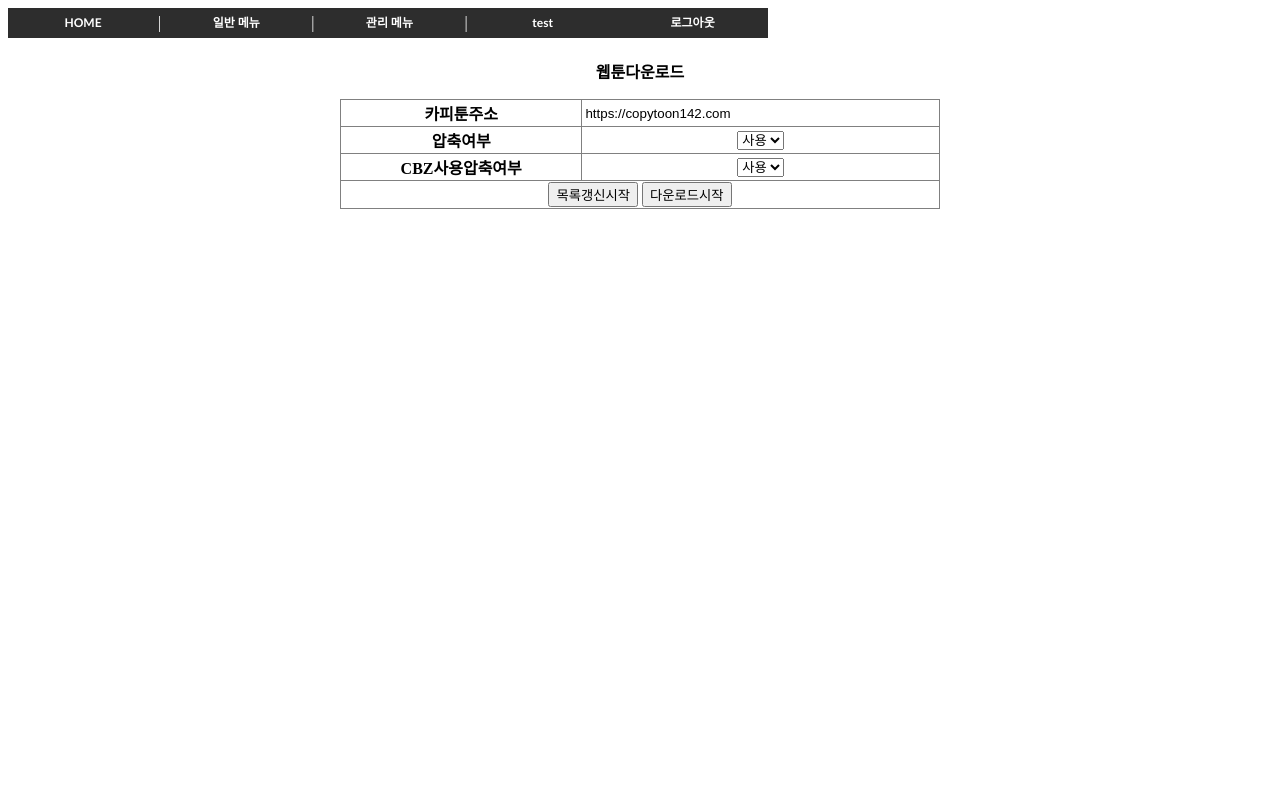
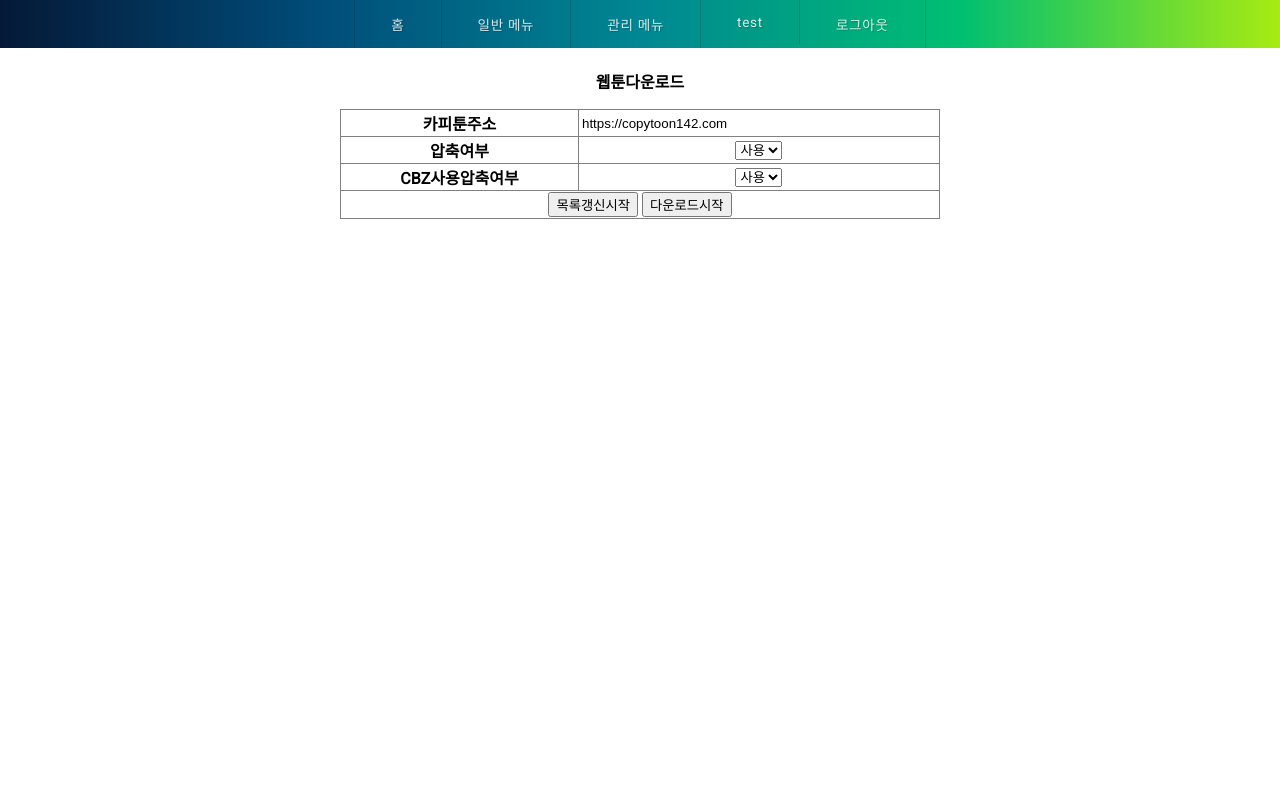
Before and after one commit to k45734/flask_web, a Flask app: page /webtoon/ in a window 1280 px wide. Run offline with Flask 2, Linux system fonts and the light colour scheme; a user stored in the database is signed in.

Commit message:
Update base.html

```diff
--- a/templates/base.html
+++ b/templates/base.html
@@ -4,112 +4,129 @@
 <meta charset="utf-8">
 <meta name="viewport" content="width=device-width, initial-scale=1.0">
 <style type="text/css">
+@import url('https://fonts.googleapis.com/css?family=Roboto');
+/*body 초기화*/
+body {
+  margin: 0;
+  padding: 0;
+  font-family: "Roboto", serif;
+  display: flex;
+  flex-flow: column nowrap;
+  justify-content: center;
+  align-items: center;
+  overflow-x: hidden;
+}
 
+h1 {
+  margin: 2em 0 1.5em 0;
+}
 
-    #topMenu {
-            height: 30px;  /* 메인 메뉴의 높이 */
-            width: 850px;  /* 메인 메뉴의 넓이 */
+nav {
+  width: 100%;
+  display: flex;
+  position: relative;
+  justify-content: center;
+  background: linear-gradient(90deg, #051937, #004d7a, #008793, #00bf72, #a8eb12);
 }
-    #topMenu ul {           /* 메인 메뉴 안의 ul을 설정함: 상위메뉴의 ul+하위 메뉴의 ul */
-        list-style-type: none;  /* 메인 메뉴 안의 ul 내부의 목록 표시를 없애줌 */
-        margin: 0px;            /* 메인 메뉴 안의 ul의 margin을 없앰 */
-        padding: 0px;           /* 메인 메뉴 안의 ul의 padding을 없앰 */
+
+ul, li {
+  margin: 0;
+  padding: 0;
+  list-style: none;
 }
-    #topMenu ul li {            /* 메인 메뉴 안에 ul 태그 안에 있는 li 태그의 스타일 적용(상위/하위메뉴 모두) */
-        color: white;               /* 글씨 색을 흰색으로 설정 */
-        background-color: #2d2d2d;  /* 배경 색을 RGB(2D2D2D)로 설정 */
-        float: left;                /* 왼쪽으로 나열되도록 설정 */
-        line-height: 30px;          /* 텍스트 한 줄의 높이를 30px로 설정 */
-        vertical-align: middle;     /* 세로 정렬을 가운데로 설정 */
-        text-align: center;         /* 텍스트를 가운데로 정렬 */
-        position: relative;         /* 해당 li 태그 내부의 top/left 포지션 초기화 */
+
+#main-menu > li {
+  float: left;
+  position: relative;
 }
-    .menuLink, .submenuLink {           /* 상위 메뉴와 하위 메뉴의 a 태그에 공통으로 설정할 스타일 */
-        text-decoration:none;               /* a 태그의 꾸밈 효과 제거 */
-        display: block;                     /* a 태그의 클릭 범위를 넓힘 */
-        width: 150px;                       /* 기본 넓이를 150px로 설정 */
-        font-size: 12px;                    /* 폰트 사이즈를 12px로 설정 */
-        font-weight: bold;                  /* 폰트를 굵게 설정 */
-        font-family: "Trebuchet MS", Dotum; /* 기본 폰트를 영어/한글 순서대로 설정 */
+
+#main-menu > li > a {
+  font-size: 0.85rem;
+  color: rgba(255,255,255,0.85);
+  text-align: center;
+  text-decoration: none;
+  letter-spacing: 0.05em;
+  display: block;
+  padding: 14px 36px;
+  border-right: 1px solid rgba(0,0,0,0.15);
+  text-shadow: 1px 1px 1px rgba(0,0,0,0.2);
 }
-    .menuLink {     /* 상위 메뉴의 글씨색을 흰색으로 설정 */
-        color: white;
+
+#main-menu > li:nth-child(1) > a {
+  border-left: 1px solid rgba(0,0,0,0.15);
 }
-    .topMenuLi:hover .menuLink {    /* 상위 메뉴의 li에 마우스오버 되었을 때 스타일 설정 */
-        color: red;                 /* 글씨 색 빨간색 */
-        background-color: #4d4d4d;  /* 배경색을 밝은 회색으로 설정 */
+
+#sub-menu {
+  position: absolute;
+  background: #182952;
+  opacity: 0;
+  visibility: hidden;
+  transition: all 0.15s ease-in;
 }
-    .submenuLink {          /* 하위 메뉴의 a 태그 스타일 설정 */
-        color: #2d2d2d;             /* 글씨 색을 RGB(2D2D2D)로 설정 */
-        background-color: white;    /* 배경색을 흰색으로 설정 */
-        border: solid 1px black;    /* 테두리를 설정 */
-        margin-top: -1px;           /* 위 칸의 하단 테두리와 아래칸의 상단 테두리가 겹쳐지도록 설덩 */
+
+#sub-menu > li {
+  padding: 16px 28px;
+  border-bottom: 1px solid rgba(0,0,0,0.15);
 }
-    .longLink {     /* 좀 더 긴 메뉴 스타일 설정 */
-        width: 190px;   /* 넓이는 190px로 설정 */
+
+#sub-menu > li >  a {
+  color: rgba(255,255,255,0.6);
+  text-decoration: none;
 }
-    .submenu {              /* 하위 메뉴 스타일 설정 */
-        position: absolute;     /* html의 flow에 영향을 미치지 않게 absolute 설정 */
-        height: 0px;            /* 초기 높이는 0px로 설정 */
-        overflow: hidden;       /* 실 내용이 높이보다 커지면 해당 내용 감춤 */
-        transition: height .2s; /* height를 변화 시켰을 때 0.2초간 변화 되도록 설정(기본) */
-        -webkit-transition: height .2s; /* height를 변화 시켰을 때 0.2초간 변화 되도록 설정(구버전 크롬/사파라ㅣ) */
-        -moz-transition: height .2s; /* height를 변화 시켰을 때 0.2초간 변화 되도록 설정(구버전 파폭) */
-        -o-transition: height .2s; /* height를 변화 시켰을 때 0.2초간 변화 되도록 설정(구버전 오페라) */
+
+#main-menu > li:hover #sub-menu {
+  opacity: 1;
+  visibility: visible;
 }
-    .topMenuLi:hover .submenu { /* 상위 메뉴에 마우스 모버한 경우 그 안의 하위 메뉴 스타일 설정 */
-        height: 93px;           /* 높이를 93px로 설정 */
+
+#sub-menu > li >  a:hover {
+ text-decoration: underline;
 }
-    .submenuLink:hover {        /* 하위 메뉴의 a 태그의 마우스 오버 스타일 설정 */
-        color: red;                 /* 글씨색을 빨간색으로 설정 */
-        background-color: #dddddd;  /* 배경을 RGB(DDDDDD)로 설정 */
+
+section {
+  column-width: 15em;
+  background: #dadadf;
+  padding: 2em 12em;
 }
 </style>
 
   </head>
   <body>
-
-	<nav id="topMenu">
-		<ul>
-			<li class="topMenuLi">
-                <a class="menuLink" href="{{ url_for('main.index') }}">HOME</a>
-            </li>
-			<li>|</li>
-            <li class="topMenuLi">
-                <a class="menuLink">일반 메뉴</a>
-                <ul class="submenu">
-                    <li><a href="{{ url_for('sub2.lotto') }}" class="submenuLink">로또번호</a></li>
-                    <li><a href="{{ url_for('sub2.menu') }}" class="submenuLink">점심메뉴</a></li>
-                    <li><a href="{{ url_for('sub2.kospi') }}" class="submenuLink">코스피</a></li>
+<nav role="navigation">
+  <ul id="main-menu">
+    <li><a href="{{ url_for('main.index') }}">홈</a></li>
+    <li><a href="#">일반 메뉴</a>
+      <ul id="sub-menu">
+        <li><a href="{{ url_for('sub2.lotto') }}" aria-label="subemnu">로또번호</a></li>
+        <li><a href="{{ url_for('sub2.menu') }}" aria-label="subemnu">점심메뉴</a></li>
+        <li><a href="{{ url_for('sub2.kospi') }}" aria-label="subemnu">코스피</a></li>
       </ul>
     </li>
 	{% if session.get('logFlag') %}
-			<li>|</li>
-            <li class="topMenuLi">
-                <a class="menuLink">관리 메뉴</a>
-				<ul class="submenu">
-                    <li><a href="{{ url_for('webtoon.second') }}" class="submenuLink">웹툰다운로드</a></li>
-                    <li><a href="{{ url_for('sub3.second') }}" class="submenuLink">프로그램</a></li>
-                    <li><a href="{{ url_for('sub4.second') }}" class="submenuLink">재고관리</a></li>
-					<li><a href="{{ url_for('main.log') }}" class="submenuLink">로그</a></li>
-					<li><a href="{{ url_for('main.update') }}" class="submenuLink">업데이트</a></li>
+    <li><a href="#">관리 메뉴</a>
+      <ul id="sub-menu">
+        <li><a href="{{ url_for('webtoon.second') }}" aria-label="subemnu">웹툰다운로드</a></li>
+        <li><a href="{{ url_for('sub3.second') }}" aria-label="subemnu">프로그램</a></li>
+        <li><a href="{{ url_for('sub4.second') }}" aria-label="subemnu">재고관리</a></li>
+        <li><a href="{{ url_for('main.log') }}" aria-label="subemnu">로그</a></li>
+      <li><a href="{{ url_for('main.update') }}" aria-label="subemnu">업데이트</a></li>
       </ul>
     </li>
-			<li>|</li>
-            <li class="topMenuLi">
-                <a class="menuLink" href="/user_info_edit/{{ session['idx'] }}">{{ session.get('userid')}}</a>
-            </li>
-			<li class="topMenuLi">
-                <a class="menuLink" href="/logout">로그아웃</a>
-            </li>
+
+    <li><a href="/user_info_edit/{{ session['idx'] }}">{{ session.get('userid')}}</a></li>
+    <li><a href="/logout">로그아웃</a></li>
 	{% else %}
-			<li>|</li>
-            <li class="topMenuLi">
-                <a class="menuLink" href="/login">로그인</a>
-            </li>
+    <li><a href="/login">로그인</a></li>
 	{% endif %}
+
   </ul>
 </nav>
+
+
+
+
+
+
 	{% block content %}{% endblock %}
   </body>
 </html>
```
Lines whose indentation alone changed are shown as unchanged.
